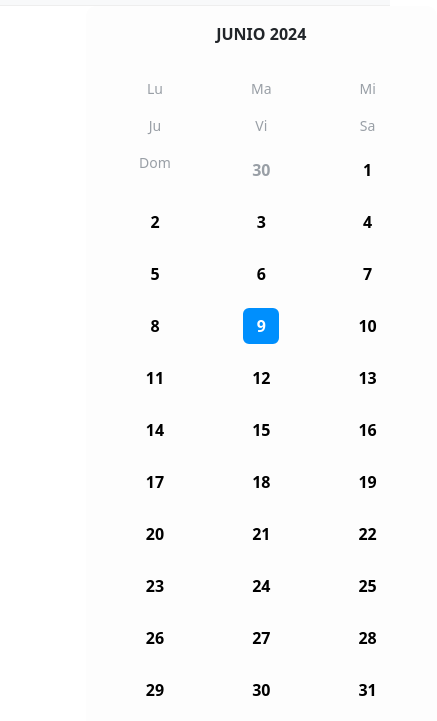
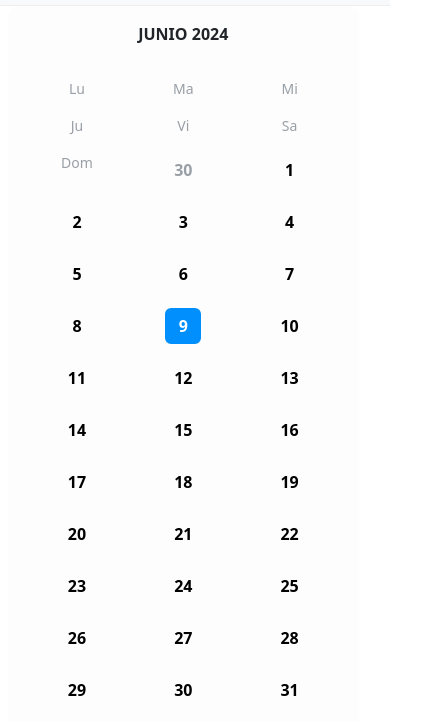
Before and after one commit to juanmanueldenis/2da-DenisJuan, a plain HTML site: page source/reservas.html in a window 390 px wide. Shown: the part 101-822 px from the top of the page, 437 px wide, since content can reach past the window. Drawn offline with nearby package versions, Linux system fonts and the light colour scheme; a web font is replaced by a local one.

Commit message:
Update styles.css

```diff
--- a/css/styles.css
+++ b/css/styles.css
@@ -269,7 +269,7 @@ button {
 	.calendario {
 		width: 100%;
 		max-width: none;
-        margin-left: 22%;
+        margin-left: 2%;
 	}
 	.calendario-calendar {
 		grid-template-columns: repeat(3, 1fr);
@@ -322,6 +322,7 @@ button {
     .calendario {
 		width: 100%;
 		max-width: none;
+        margin-left: 2%;
 	}
 	.calendario-calendar {
 		grid-template-columns: repeat(4, 1fr);
@@ -357,6 +358,7 @@ button {
     }
     .calendario {
 		width: 80%;
+        margin-left: 2%;
 	}
 	.reservas input {
 		margin-left: 0;
@@ -367,6 +369,7 @@ button {
 /* Mas grandes (max-width: 1200px) */
 @media (max-width: 1200px) {
 	.calendario {
+        margin-left: 2%;
 		width: 80%;
 	}
 	.reservas input {
@@ -378,6 +381,7 @@ button {
 @media (max-width: 992px) {
 	.calendario {
 		width: 90%;
+
 	}
 	.reservas input {
 		width: 95%;
```
